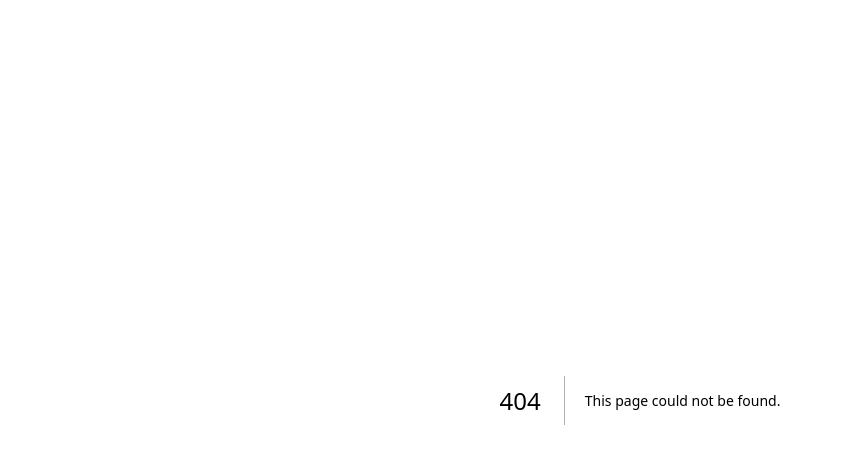
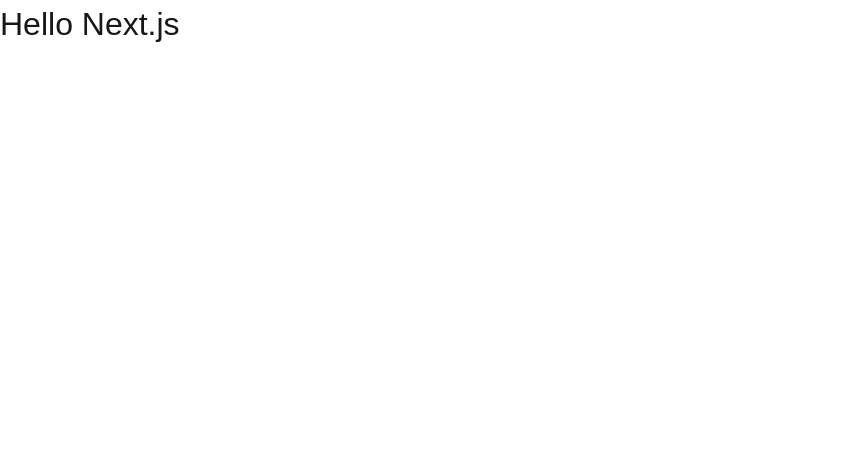
Before and after one commit to fujioka8700/nextjsApp, a Next.js app in the folder src/: page /example in a window 1280 px wide. Before the commit this address had no page. Shown: the top 464 px of the page, without its empty margins (0-841 px from the left). Built offline with nearby package versions, Linux system fonts and the light colour scheme.

Commit message:
It add example page.

```diff
--- /dev/null
+++ b/src/src/app/example/page.js
@@ -0,0 +1,5 @@
+import styles from './page.module.css';
+
+export default function Example() {
+    return <h1 className={styles.title}>Hello Next.js</h1>;
+}
--- /dev/null
+++ b/src/src/app/example/page.module.css
@@ -0,0 +1,3 @@
+.title {
+  font-size: 2em; /* 親要素の2倍のサイズ */
+}
```
